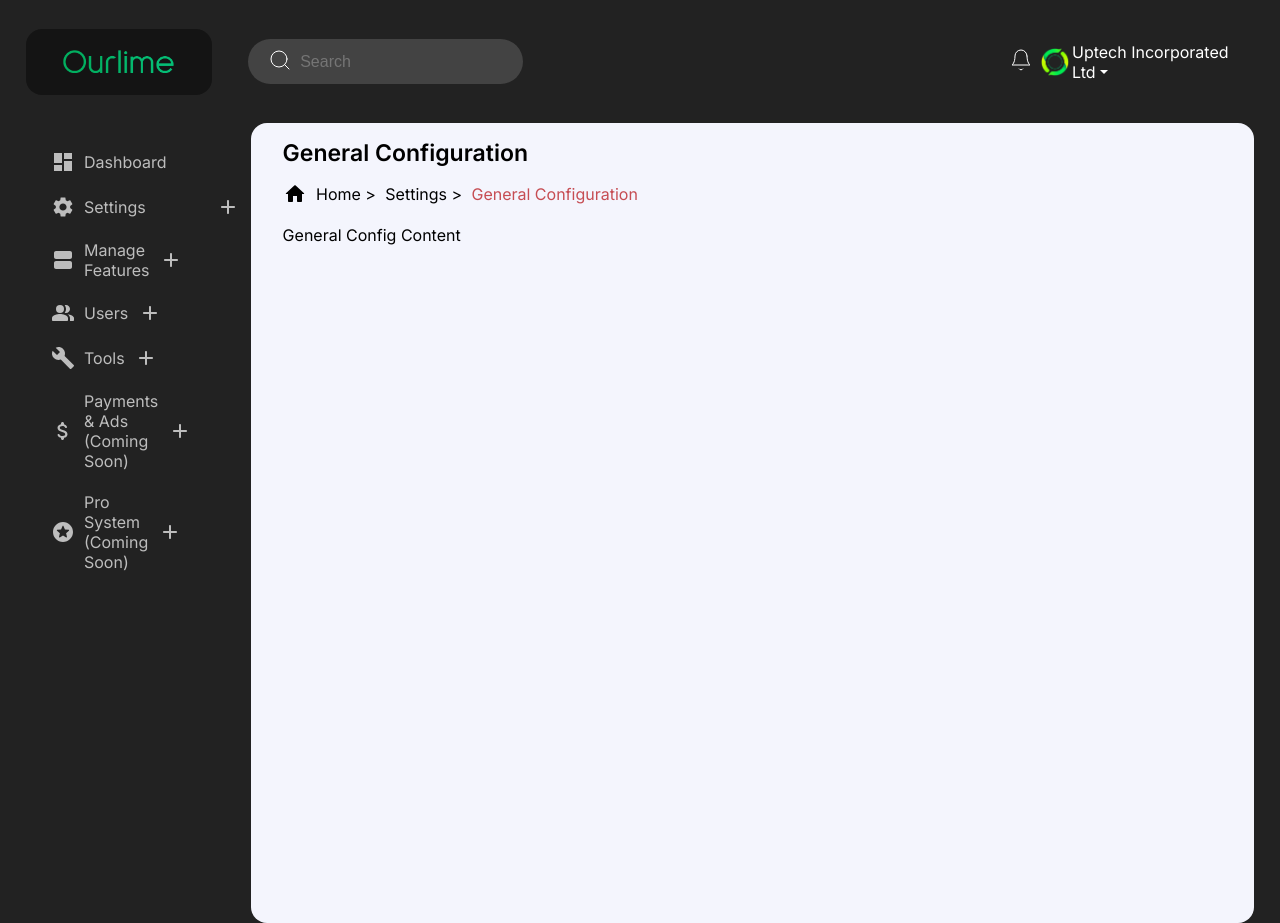
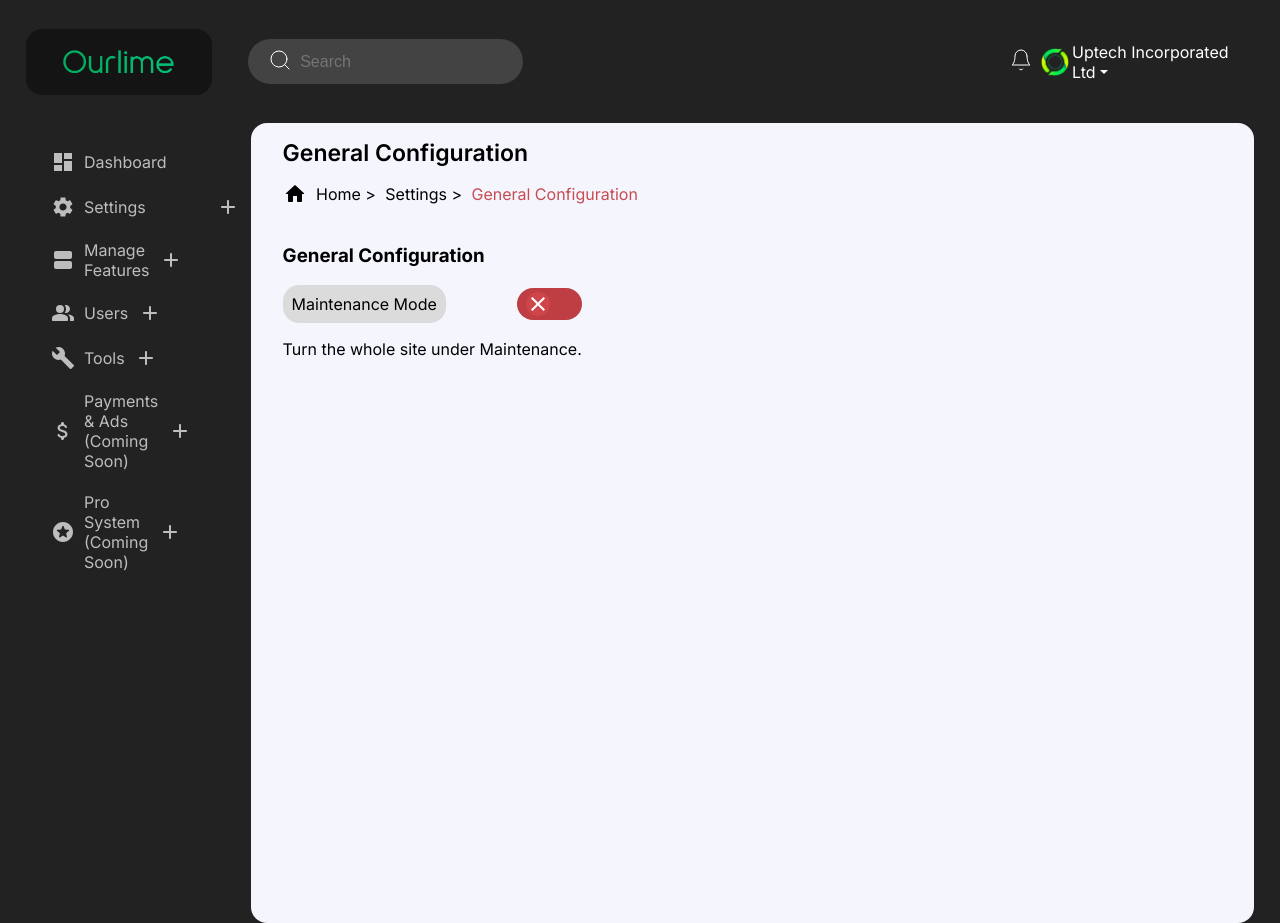
Before and after one commit to uptechinc/Ourlime_Website, a Next.js app: page /admin/settings/general in a window 1280 px wide. Built offline with nearby package versions, Linux system fonts and the light colour scheme.

Commit message:
Switch Button Component

```diff
--- /dev/null
+++ b/components/admin/SwitchButton.tsx
@@ -0,0 +1,19 @@
+'use client'
+
+import CloseIcon from '@mui/icons-material/Close';
+import CheckIcon from '@mui/icons-material/Check';
+import { useState } from 'react';
+export default function SwitchButton() {
+    const [isSwitched, setIsSwitched] = useState(false);
+    function handleSwitch() {
+        setIsSwitched((prev) => !prev);
+    }
+    return (
+    <div onClick={handleSwitch}  className={`switch ${isSwitched === true ? 'switchedBackground':''}`}>
+        {isSwitched === false ?
+            <CloseIcon className='button' /> :
+            <CheckIcon className='switched' />
+        }
+    </div>
+  )
+}
--- a/components/admin/settings/GeneralConfiguration.tsx
+++ b/components/admin/settings/GeneralConfiguration.tsx
@@ -1,8 +1,23 @@
 
+
+import { useState } from 'react';
+import SwitchButton from '../SwitchButton';
 export default function GeneralConfiguration() {
+
   return (
-    <div>
-      General Config Content
+    <div className="general-configuration">
+      <div className="left">
+        <h3>General Configuration</h3>
+
+        <div className="maintenance">
+          <div className="top">
+            <span>Maintenance Mode</span>
+            <SwitchButton />
+          </div>
+          <p className="bottom">Turn the whole site under Maintenance.</p>
+        </div>
+      </div>
+      <div className="right"></div>
     </div>
-  )
+  );
 }
--- a/styles/components/admin/styles.css
+++ b/styles/components/admin/styles.css
@@ -224,6 +224,66 @@ main .layout .visualization, main .dashboard .visualization {
   border-radius: 1rem;
   padding: 3%;
 }
+main .general-configuration {
+  display: flex;
+  flex-direction: row;
+}
+main .general-configuration .maintenance {
+  display: flex;
+  flex-direction: column;
+}
+main .general-configuration .maintenance .top {
+  display: flex;
+  flex-direction: row;
+  align-items: center;
+  justify-content: space-between;
+}
+main .general-configuration .maintenance .top span {
+  background-color: rgb(219, 219, 219);
+  padding: 3%;
+  border-radius: 1rem;
+}
+main .general-configuration .maintenance .top .switch {
+  background-color: #be3e44;
+  border-radius: 5rem;
+  width: 3.5rem;
+  height: 2rem;
+  display: flex;
+  align-items: center;
+  padding-left: 3%;
+  cursor: pointer;
+}
+main .general-configuration .maintenance .top .switch .button {
+  border-radius: 50%;
+  background-color: #ce464a;
+  color: white;
+  animation: slideLeft 0.2s ease-out forwards;
+}
+main .general-configuration .maintenance .top .switch .switched {
+  background-color: #1abc9c;
+  border-radius: 50%;
+  color: white;
+  animation: slideRight 0.2s ease-in forwards;
+}
+@keyframes slideRight {
+  0% {
+    transform: translateX(0%);
+  }
+  100% {
+    transform: translateX(100%);
+  }
+}
+@keyframes slideLeft {
+  0% {
+    transform: translateX(100%);
+  }
+  100% {
+    transform: translateX(0%);
+  }
+}
+main .general-configuration .maintenance .top .switchedBackground {
+  background-color: #16a085;
+}
 @media (max-width: 768px) {
   main .dashboard .stats {
     flex-direction: column;
--- a/styles/components/admin/styles.scss
+++ b/styles/components/admin/styles.scss
@@ -252,6 +252,75 @@ main{
 
     }
 
+    .general-configuration{
+        display: flex;
+        flex-direction: row;
+
+        .maintenance{
+            display: flex;
+            flex-direction: column;
+
+            .top{
+                display: flex;
+                flex-direction: row;
+                align-items: center;
+                justify-content: space-between;
+
+                span{
+                    background-color: rgb(219, 219, 219);
+                    padding: 3%;
+                    border-radius: 1rem;
+                }
+
+                .switch{
+                    background-color: #be3e44;
+                    border-radius: 5rem;
+                    width: 3.5rem;
+                    height: 2rem;
+                    display: flex;
+                    align-items: center;
+                    padding-left: 3%;
+                    cursor: pointer;
+
+                    .button{
+                        border-radius: 50%;
+                        background-color: #ce464a;
+                        color: white;
+                        animation: slideLeft 0.2s ease-out forwards;
+                    }
+
+                    .switched{
+                        background-color: #1abc9c;
+                        border-radius: 50%;
+                        color: white;
+                        animation: slideRight 0.2s ease-in forwards;
+                    }
+
+                    @keyframes slideRight{
+                        0%{
+                            transform: translateX(0%);
+                        }
+                        100%{
+                            transform: translateX(100%);
+                        }
+                    }
+
+                    @keyframes slideLeft{
+                        0%{
+                            transform: translateX(100%);
+                        }
+                        100%{
+                            transform: translateX(0%);
+                        }
+                    }
+                }
+                .switchedBackground{
+                    background-color: #16a085;
+                }
+            }
+        }
+    }
+
     @media(max-width: 768px){
         .dashboard{
             .stats{
```
Also changed, not shown: 1 other file (tests, documents, lock files or other folders).
